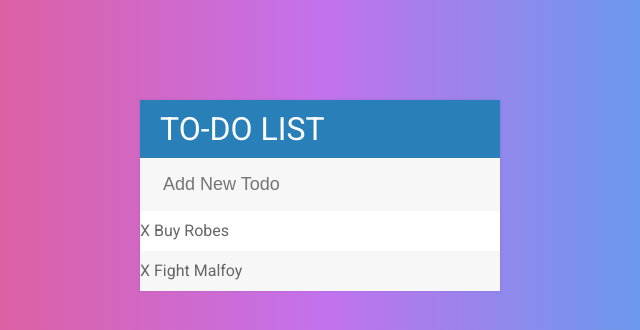
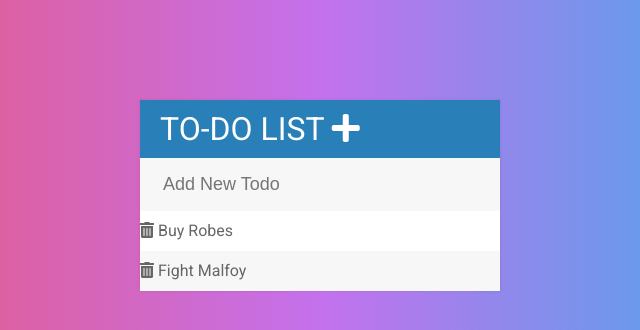
Before and after one commit to alanchu9222/web_dev_bootcamp, a plain HTML site: page 20_todo_list/index.html in a window 1280 px wide. Shown: the top 330 px of the page, 320-960 px from the left. Drawn offline with Linux system fonts and the light colour scheme.

Commit message:
Adding icons from font-awesome. Note these jave same properties as a font, i.e. you can set the color and font-size.

```diff
--- a/20_todo_list/assets/js/todos.js
+++ b/20_todo_list/assets/js/todos.js
@@ -12,7 +12,7 @@ $("ul").on("click", "span", function(){
 
 $("input[type='text']").keypress(function(event){
   if(event.which===13){
- 	  $("ul").append("<li><span>X</span> "+$("input").val()+"</li>");
+ 	  $("ul").append("<li><span><i class='fas fa-trash-alt'></i></span> "+$("input").val()+"</li>");
  	  $("input").val("");
   }
 })
--- a/20_todo_list/index.html
+++ b/20_todo_list/index.html
@@ -5,14 +5,15 @@
 	<link rel="stylesheet" type="text/css" href="assets/css/todos.css">
 	<script type="text/javascript" src="assets/lib/jquery-3.4.1.min.js"></script>
   <link href="https://fonts.googleapis.com/css?family=Roboto:400,500,700&display=swap" rel="stylesheet">
+  <link rel="stylesheet" type="text/css" href="https://cdnjs.cloudflare.com/ajax/libs/font-awesome/5.9.0/css/all.min.css">
 </head>
 <body>
 <div id="container">
-	<h1>TO-DO LIST</h1>
+	<h1>TO-DO LIST <i class="fas fa-plus"></i></h1>
 	<input type="text" placeholder="Add New Todo" name="addNew">
 	<ul>
-		<li><span>X</span> Buy Robes</li>
-		<li><span>X</span> Fight Malfoy</li>
+		<li><span><i class="fas fa-trash-alt"></i></span> Buy Robes</li>
+		<li><span><i class="fas fa-trash-alt"></i></span> Fight Malfoy</li>
 	</ul>
 </div>
 	<script type="text/javascript" src="assets/js/todos.js"></script>
```
